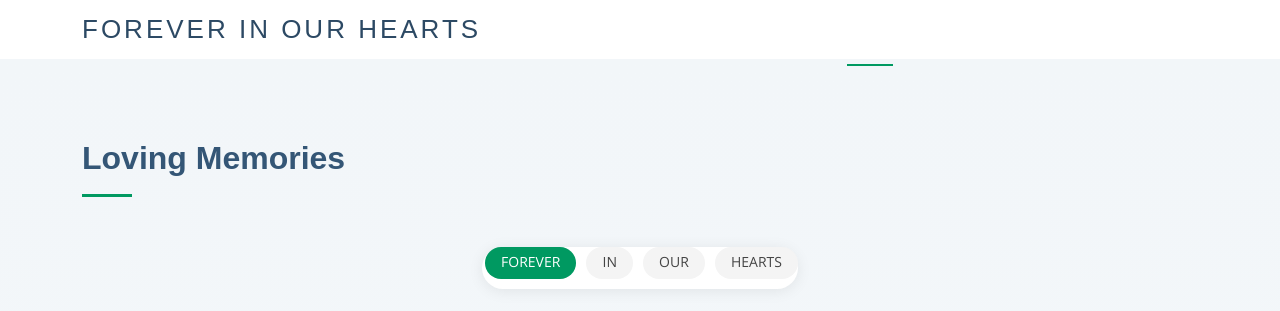
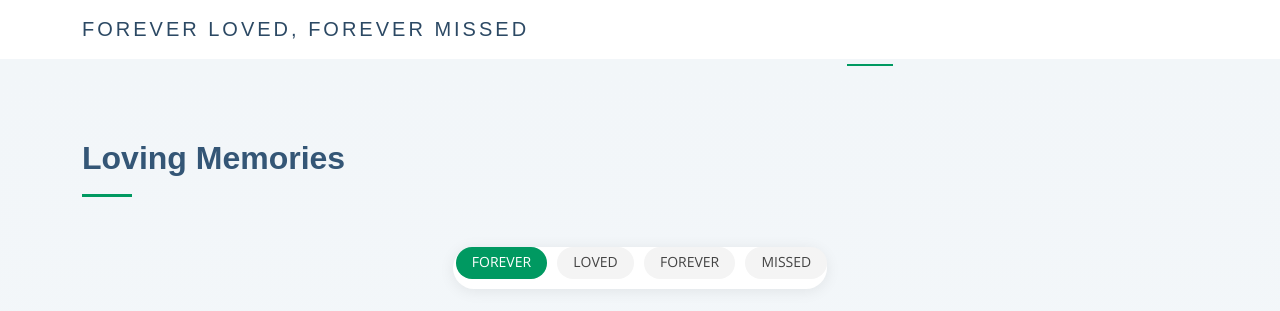
Before and after one commit to notaigbe/obsequies, a Django app: page / in a window 1280 px wide. Shown: the part 801-1112 px from the top of the page. Run offline with Django 4.2, Linux system fonts and the light colour scheme; data comes from the database, SQL or seed files in the repository; some libraries are stand-ins or nearby versions; some web fonts are replaced.

Commit message:
first deploy

```diff
--- a/static/assets/css/style.css
+++ b/static/assets/css/style.css
@@ -460,7 +460,7 @@ h6 {
 
 #hero h1 {
   margin: 0 0 10px 0;
-  font-size: 48px;
+  font-size: 56px;
   font-weight: 700;
   line-height: 56px;
   color: #fff;
--- a/static/assets/lonely/css/style.css
+++ b/static/assets/lonely/css/style.css
@@ -82,7 +82,7 @@ h6 {
 }
 
 #header .logo h1 {
-  font-size: 26px;
+  font-size: 20px;
   margin: 0;
   padding: 6px 0;
   line-height: 1;
@@ -236,7 +236,7 @@ h6 {
 
 @media (max-width: 991px) {
   .mobile-nav-toggle {
-    display: block;
+    display: flex;
   }
 
   .navbar ul {
@@ -344,7 +344,7 @@ h6 {
   font-size: 48px;
   font-weight: 700;
   line-height: 56px;
-  font-family: "Satisfy", serif;
+
   color: #fff;
 }
 
--- a/templates/lonely/base.html
+++ b/templates/lonely/base.html
@@ -6,7 +6,7 @@
   <meta charset="utf-8">
   <meta content="width=device-width, initial-scale=1.0" name="viewport">
 
-  <title>Ikuenobe - Forever in our hearts</title>
+  <title>Mummy Ikuenobe - Forever Loved, Forever Missed</title>
   <meta content="" name="description">
   <meta content="" name="keywords">
 
@@ -47,7 +47,7 @@
     <div class="container d-flex align-items-center justify-content-between">
 
       <div class="logo">
-        <h1><a href="index.html">Forever in our hearts</a></h1>
+        <h1><a href="index.html">Forever Loved, Forever Missed</a></h1>
         <!-- Uncomment below if you prefer to use an image logo -->
         <!-- <a href="index.html"><img src="assets/img/logo.png" alt="" class="img-fluid"></a>-->
       </div>
--- a/templates/lonely/hero.html
+++ b/templates/lonely/hero.html
@@ -1,10 +1,11 @@
   <!-- ======= Hero Section ======= -->
-  <section id="hero" class="d-flex flex-column align-items-center justify-content-center">
-    <h1 style="bottom: 10px">In Loving Memory of Mummy Ikuenobe</h1>
+  <section id="hero" class="d-flex flex-column align-items-start justify-content-center">
+
     <br><br><br>
     <!--h2 style="text-shadow: 2px 2px #563838;"><strong>Loving husband, father, grandfather, brother, cousin, uncle, mentor and friend</strong></h2-->
     <a href="#about" class="btn-get-started scrollto"><i class="bi bi-chevron-double-down opacity-25"></i></a><br><br>
-<!--    <h4 class="text-warning shadow"><strong>May 18th 1937 - July 21st 2023</strong></h4>-->
+    <h2 class="bg-light shadow text-dark rounded p-3"><strong>August 28th 1942 - January 14th 2024</strong></h2>
+    <div class="opacity-50 bg-light rounded p-3"><h2 class="text-black">In Loving Memory of</h2> <h1 class="text-black">Princess (Mrs) Bamidele R. Ikuenobe, JP</h1></div>
 <!--    <h4 class="text-warning"><u>Obsequies</u></h4>-->
 <!--    <h4 class="text-warning">September 7th - 10th 2023</h4>-->
 <!--    {% now "Y-m-d" as today_date %}-->
--- a/templates/lonely/index.html
+++ b/templates/lonely/index.html
@@ -286,9 +286,9 @@
           <div class="col-lg-12 d-flex justify-content-center">
             <ul id="portfolio-flters">
               <li data-filter="*" class="filter-active">Forever</li>
-              <li data-filter=".filter-single">In</li>
-              <li data-filter=".filter-portrait">Our</li>
-              <li data-filter=".filter-landscape">Hearts</li>
+              <li data-filter=".filter-single">Loved</li>
+              <li data-filter=".filter-portrait">Forever</li>
+              <li data-filter=".filter-landscape">Missed</li>
             </ul>
           </div>
         </div>
```
